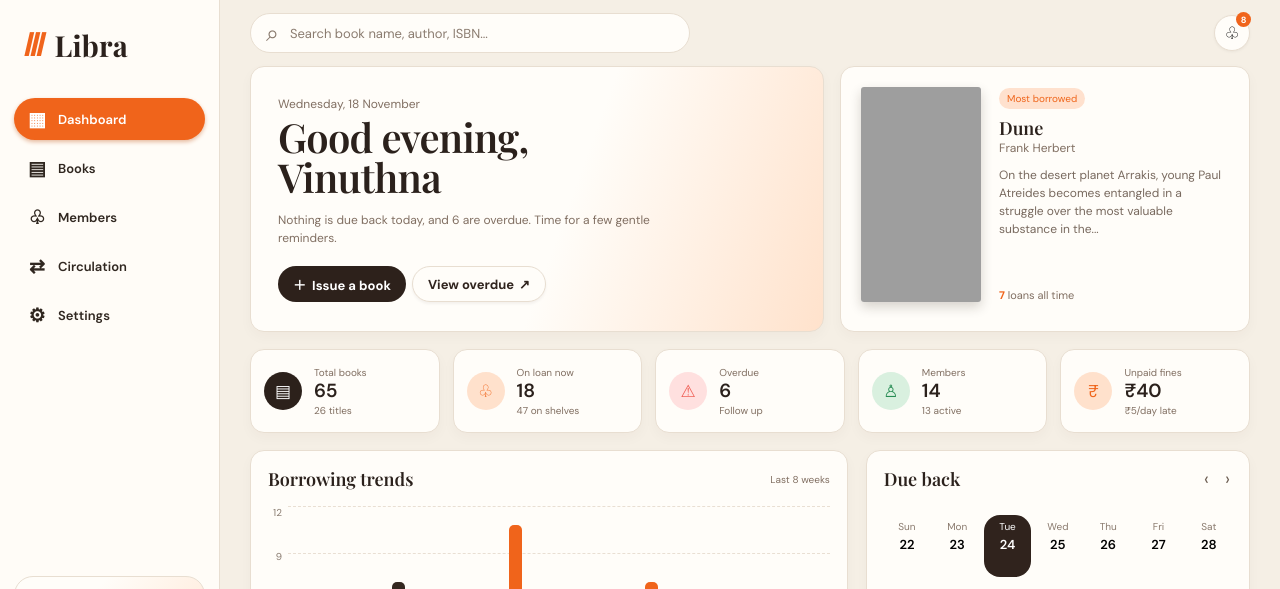
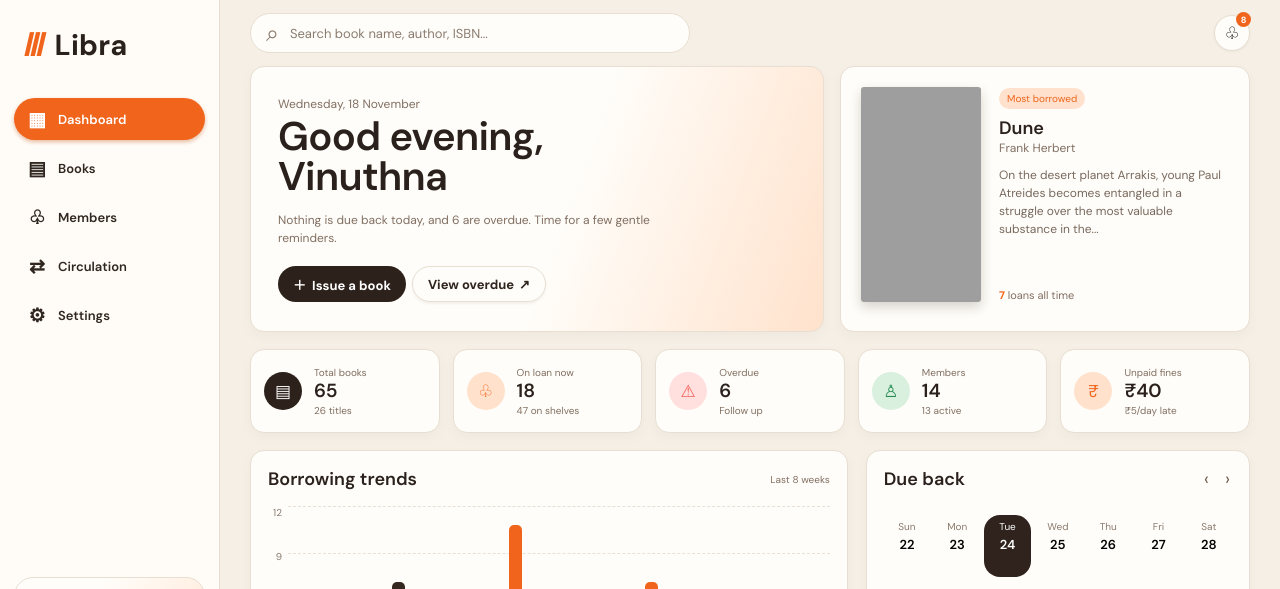
Before and after one commit to vinuthnareddy0/Libra, a plain HTML site: page index.html in a window 1280 px wide. Shown: the top 589 px of the page. Drawn offline with nearby package versions, Linux system fonts and the light colour scheme; no server answers; grey boxes are pictures that could not be loaded.

Commit message:
update font

```diff
--- a/styles.css
+++ b/styles.css
@@ -99,3 +99,15 @@ td{height:53px;font-size:11px}
 .settings-card{padding:24px 26px;margin-bottom:22px;max-width:900px}.settings-card h2{font:600 21px var(--serif);margin:0}.settings-grid{display:grid;grid-template-columns:repeat(2,minmax(0,1fr));gap:26px 22px;margin-top:26px}.settings-grid.three{grid-template-columns:repeat(3,minmax(0,1fr))}.settings-grid label{display:grid;gap:8px;font-size:13px;color:#705f53}.settings-grid input{height:44px;border:1px solid var(--line);border-radius:12px;background:#fffdf9;padding:0 13px;font-size:15px;color:var(--ink);box-shadow:0 2px 3px #0000000c}.settings-actions{max-width:900px;display:flex;justify-content:space-between;align-items:center;padding:0 4px;margin-bottom:30px}.settings-actions .btn{min-width:125px}
 @media(max-width:900px){.member-toolbar,.catalogue-toolbar,.circulation-toolbar{align-items:flex-start;flex-direction:column}.member-stats{grid-template-columns:1fr 1fr}.circulation-actions{width:100%}.circulation-actions input{flex:1}}
 @media(max-width:700px){.section-heading h1{font-size:30px}.member-stats{grid-template-columns:1fr}.settings-grid,.settings-grid.three{grid-template-columns:1fr}.member-panel,.catalogue-panel,.circulation-panel{padding:14px}.filter-count{width:100%;margin:0}.books-grid{grid-template-columns:1fr}.catalogue-controls{width:100%}.catalogue-search{min-width:100%}.settings-actions{gap:10px;flex-wrap:wrap}}
+
+
+
+/* Global sans-serif typography */
+:root {
+    --serif: "DM Sans", Arial, sans-serif;
+    --sans: "DM Sans", Arial, sans-serif;
+}
+
+* {
+    font-family: "DM Sans", Arial, sans-serif !important;
+}
```
